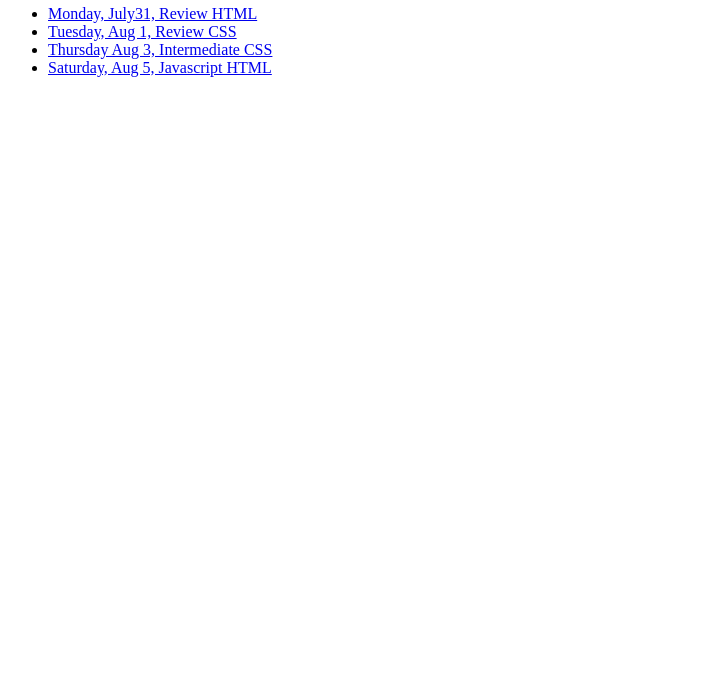
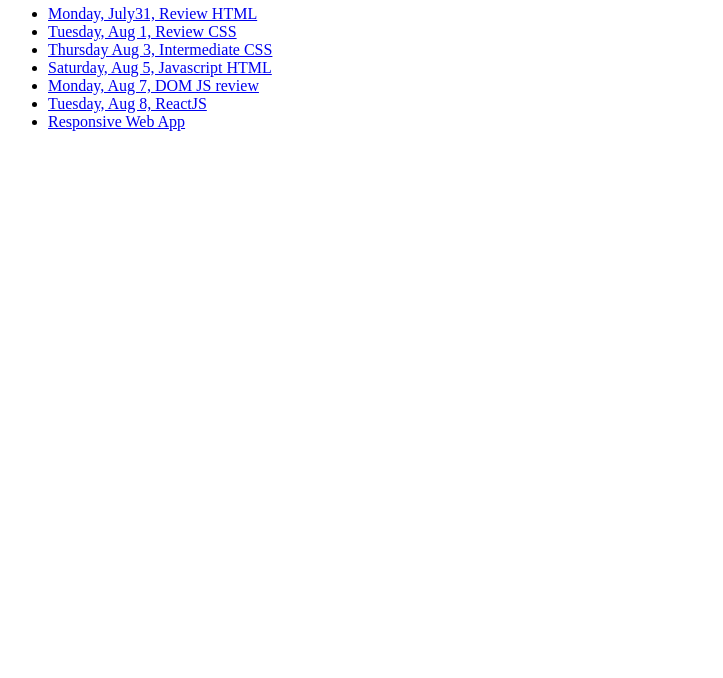
Before and after one commit to Tsering-Lama/Tsering-Lama.github.io, a plain HTML site: page index.html in a window 1280 px wide. Shown: the part 122-800 px from the top of the page, without its empty margins (0-723 px from the left). Drawn offline with Linux system fonts and the light colour scheme.

Commit message:
Add files via upload

```diff
--- a/index.html
+++ b/index.html
@@ -23,6 +23,15 @@
     <li>
         <a href="day4_Aug5/day4.html">Saturday, Aug 5, Javascript HTML</a>
     </li>
+    <li>
+        <a href="day5_Aug7_DOM/day5.html">Monday, Aug 7, DOM JS review</a>
+    </li>
+    <li>
+        <a href="day6/index.js"> Tuesday, Aug 8, ReactJS</a>
+    </li>
+    <li>
+        <a href="responsiveWebApp/index.html"> Responsive Web App</a>
+    </li>
 
 </ul>
 </body>
```
